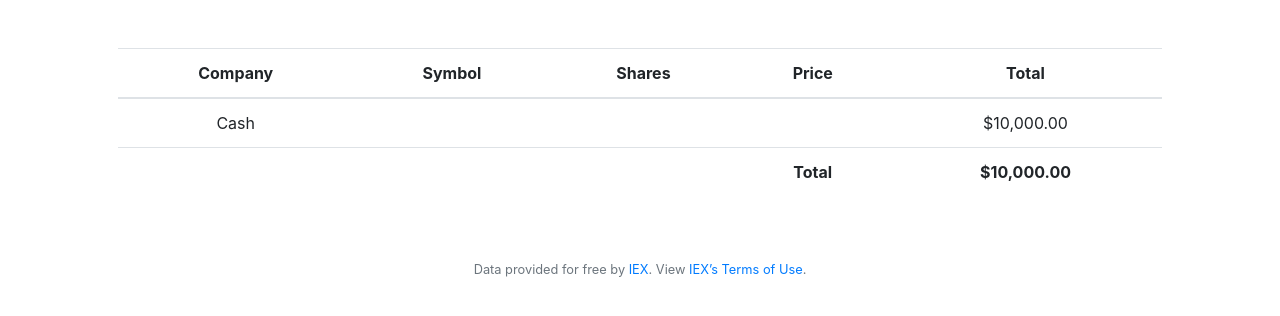
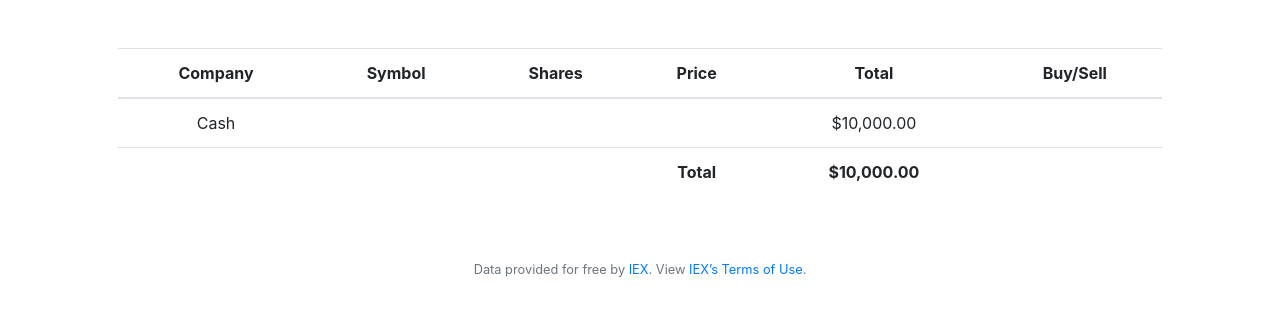
Before and after one commit to Veranith/CS50, a Flask app: page / in a window 1280 px wide. Shown: the part 76-392 px from the top of the page. Run offline with Flask 2, Linux system fonts and the light colour scheme; a user stored in the database is signed in; some libraries are stand-ins or nearby versions.

Commit message:
finished special items

```diff
--- a/Finance/application.py
+++ b/Finance/application.py
@@ -57,6 +57,7 @@ def index():
     for stock in stocks:
         stock.update(lookup(stock['symbol']))
         total += (stock['price'] * stock['shares'])
+        #stock.update()
 
     return render_template("index.html", stocks=stocks, cash=usd(cash), total=usd(total))
 
@@ -91,7 +92,7 @@ def buy():
         db.execute("INSERT INTO transactions (user_id, symbol, qty, price, date)"
                    "VALUES(:user_id, :symbol, :qty, :price, :date);",
                    user_id=session['user_id'],
-                   symbol=symbol,
+                   symbol=symbol.upper(),
                    qty=shares,
                    price=quote["price"],
                    date=datetime.now()
@@ -106,7 +107,8 @@ def buy():
         return redirect(url_for("index"))
 
     else:
-        return render_template("buy.html")
+        symbol = request.args.get('symbol')
+        return render_template("buy.html", symbol=symbol)
 
 
 @app.route("/history")
@@ -267,7 +269,7 @@ def sell():
         db.execute("INSERT INTO transactions (user_id, symbol, qty, price, date)"
                    "VALUES(:user_id, :symbol, :qty, :price, :date);",
                    user_id=session['user_id'],
-                   symbol=symbol,
+                   symbol=symbol.upper(),
                    qty=(sellShares * -1),
                    price=quote["price"],
                    date=datetime.now()
@@ -283,7 +285,8 @@ def sell():
         return redirect(url_for("index"))
 
     else:
-        return render_template("sell.html")
+        symbol = request.args.get('symbol')
+        return render_template("sell.html", symbol=symbol)
 
 def errorhandler(e):
     """Handle error"""
--- a/Finance/templates/buy.html
+++ b/Finance/templates/buy.html
@@ -7,7 +7,11 @@
 {% block main %}
     <form action="/buy" method="post">
         <div class="form-group">
-            <input autocomplete="off" autofocus class="form-control" name="symbol" placeholder="Symbol" type="text">
+            {% if symbol %}
+                <input autocomplete="off" class="form-control" name="symbol" value="{{ symbol }}" type="text" >
+            {% else %}
+                <input autocomplete="off" autofocus class="form-control" name="symbol" placeholder="Symbol" type="text">
+            {% endif %}
         </div>
         <div class="form-group">
             <input autocomplete="off" autofocus class="form-control" name="shares" placeholder="How many Shares" type="number" min=1 step=1>
--- a/Finance/templates/index.html
+++ b/Finance/templates/index.html
@@ -13,6 +13,7 @@
                 <th scope="col">Shares</th>
                 <th scope="col">Price</th>
                 <th scope="col">Total</th>
+                <th scope="col">Buy/Sell</th>
             </tr>
         </thead>
         <tbody>
@@ -23,14 +24,14 @@
                 <td>{{ stock["shares"] }}</td>
                 <td>{{ stock["price"] }}</td>
                 <td>{{ stock["price"] * stock["shares"] }}</td>
+                <td><a href="/buy?symbol={{ stock['symbol'] }}">Buy</a> | <a href="/sell?symbol={{ stock['symbol'] }}">Sell</a> </td>
             </tr>
             {% endfor %}
             <tr scope="row">
                 <td>Cash</td>
+                <td colspan="3"></td>
+                <td>{{ cash }}</td>
                 <td></td>
-                <td></td>
-                <td></td>
-                <td>{{ cash }}</td>
             </tr>
         </tbody>
         <tfoot>
@@ -38,6 +39,7 @@
                 <td colspan="3"></td>
                 <td>Total</td>
                 <td class="bold">{{ total }}</td>
+                <td></td>
             </tr>
         </tfoot>
     </table>
```
Also changed, not shown: Finance/templates/sell.html (+6 -2 lines).
